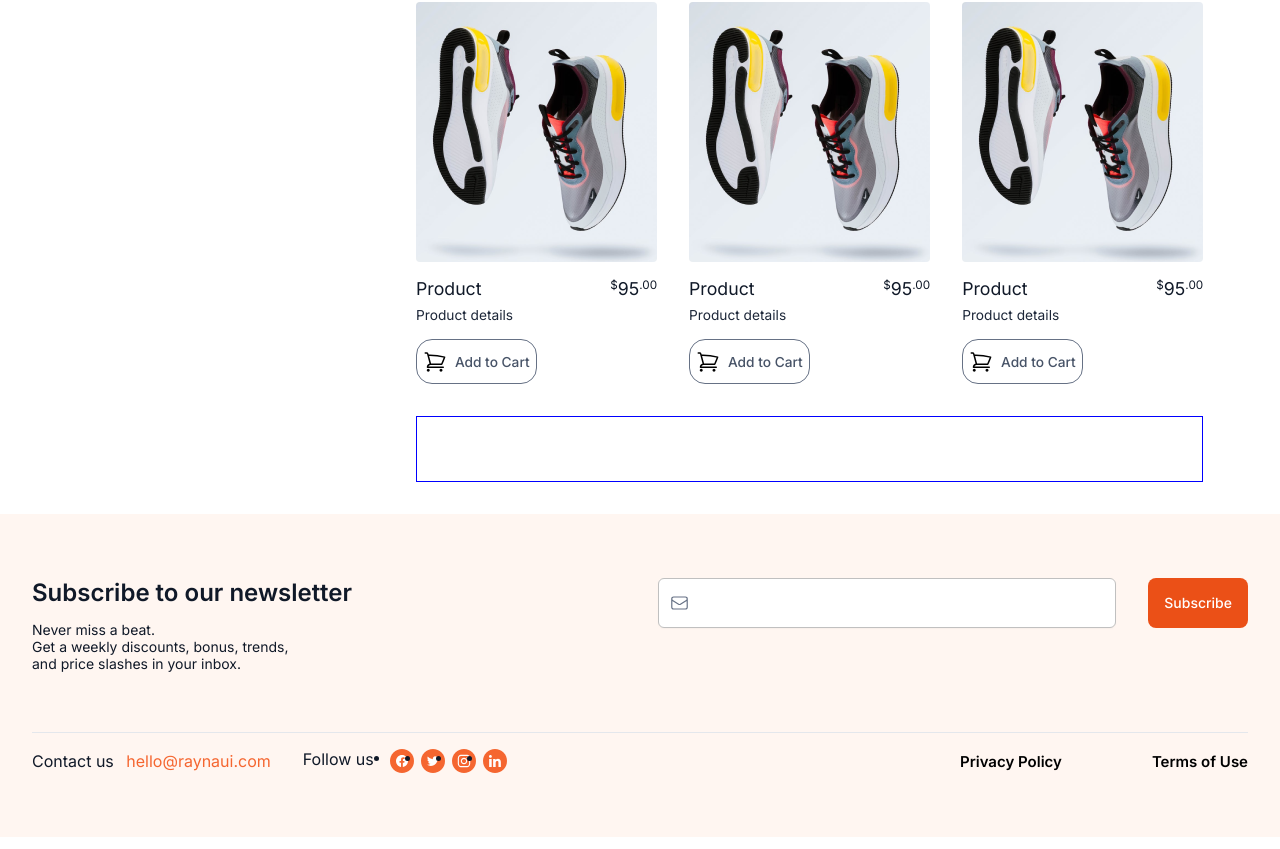
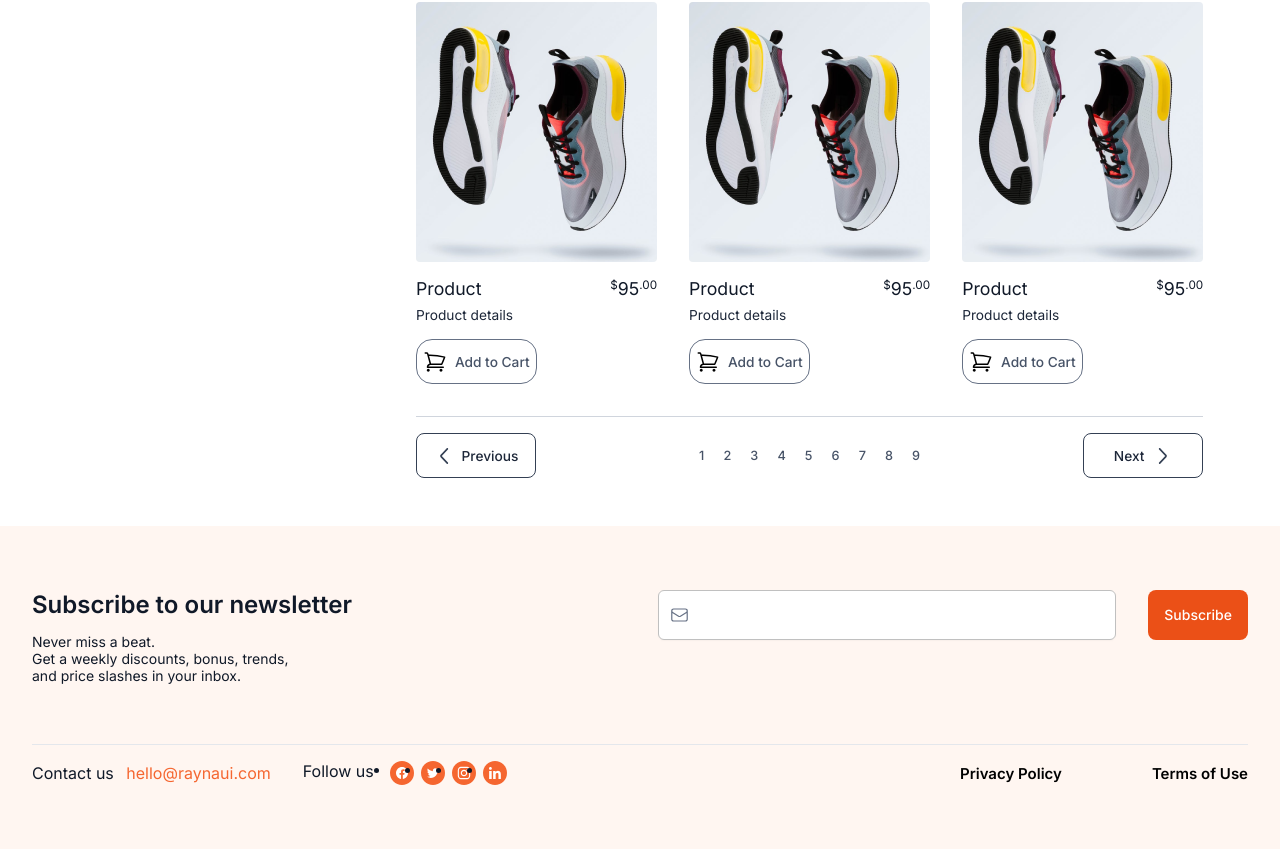
Before and after one commit to keenlabi/zbf, a React (Vite) app: page / in a window 1280 px wide. Shown: the part 1072-1921 px from the top of the page. Built offline with nearby package versions, Linux system fonts and the light colour scheme.

Commit message:
created pagination component

```diff
--- a/src/modules/Home/components/Products/Products.tsx
+++ b/src/modules/Home/components/Products/Products.tsx
@@ -1,5 +1,6 @@
 import ProductCard from "src/shared/components/ProductCard";
 import styles from "./products.module.css";
+import Pagination from "src/shared/components/Pagination";
 
 export default function Products() {
   return (
@@ -18,7 +19,9 @@ export default function Products() {
         <ProductCard />
       </main>
 
-      <div className={styles.productsFooter}></div>
+      <div className={styles.productsFooter}>
+        <Pagination />
+      </div>
     </div>
   );
 }
--- a/src/modules/Home/components/Products/products.module.css
+++ b/src/modules/Home/components/Products/products.module.css
@@ -19,6 +19,6 @@
 }
 
 .productsFooter {
-  border: 1px solid blue;
-  padding: 2em;
+  border-top: 1px solid var(--dark-blue-accent-100);
+  padding-block: 1em;
 }
--- /dev/null
+++ b/src/shared/components/Pagination/Pagination.tsx
@@ -0,0 +1,22 @@
+import IconButton from "../Buttons/IconButton/IconButton";
+import styles from "./pagination.module.css";
+import iconLeft from "src/shared/assets/icons/chevron-left.svg";
+import iconRight from "src/shared/assets/icons/chevron-right.svg";
+
+const pageNumbers = ["1", "2", "3", "4", "5", "6", "7", "8", "9"];
+
+export default function Pagination() {
+  return (
+    <div className={styles.paginationContainer}>
+      <IconButton extraStyle={styles.previousButton} prefixIcon={<img src={iconLeft} alt="" />} label="Previous" action={() => {}} />
+
+      <div className={styles.pageNumbers}>
+        {pageNumbers.map((pageNumber) => (
+          <IconButton extraStyle={styles.pageNumber} label={pageNumber} action={() => {}} />
+        ))}
+      </div>
+
+      <IconButton extraStyle={styles.nextButton} suffixIcon={<img src={iconRight} alt="" />} label="Next" action={() => {}} />
+    </div>
+  );
+}
--- /dev/null
+++ b/src/shared/components/Pagination/index.ts
@@ -0,0 +1,3 @@
+import Pagination from "./Pagination";
+
+export default Pagination;
--- /dev/null
+++ b/src/shared/components/Pagination/pagination.module.css
@@ -0,0 +1,57 @@
+.paginationContainer {
+  display: flex;
+  align-items: center;
+  justify-content: space-between;
+}
+
+.previousButton {
+  border: 1px solid var(--dark-blue-accent-300);
+  background-color: transparent;
+  padding-inline: 1em;
+  border-radius: 8px;
+  width: 120px;
+  color: var(--secondary-text-color);
+  font-weight: var(--font-weight-medium);
+  font-size: var(--font-size-14);
+}
+
+.pageNumbers {
+  width: max-content;
+  gap: .4em;
+  display: flex;
+  align-items: center;
+  justify-content: space-between;
+}
+
+.pageNumber {
+  background: transparent;
+  border: none;
+  padding-inline: .5em;
+  height: 25px;
+  font-size: var(--font-size-13);
+  color: var(--tertiary-text-color);
+  font-weight: var(--font-weight-medium);
+}
+
+.pageNumber:hover {
+  background: var(--orange-accent-500);
+  border: none;
+  color: var(--white-accent-100);
+}
+
+.pageNumber:active {
+  background: var(--orange-accent-400);
+  border: none;
+  color: var(--white-accent-100);
+}
+
+.nextButton {
+  border: 1px solid var(--dark-blue-accent-300);
+  background-color: transparent;
+  padding-inline: 1em;
+  border-radius: 8px;
+  width: 120px;
+  color: var(--secondary-text-color);
+  font-weight: var(--font-weight-medium);
+  font-size: var(--font-size-14);
+}
```
Also changed, not shown: src/shared/assets/icons/chevron-left.svg (added), src/shared/assets/icons/chevron-right.svg (added).
